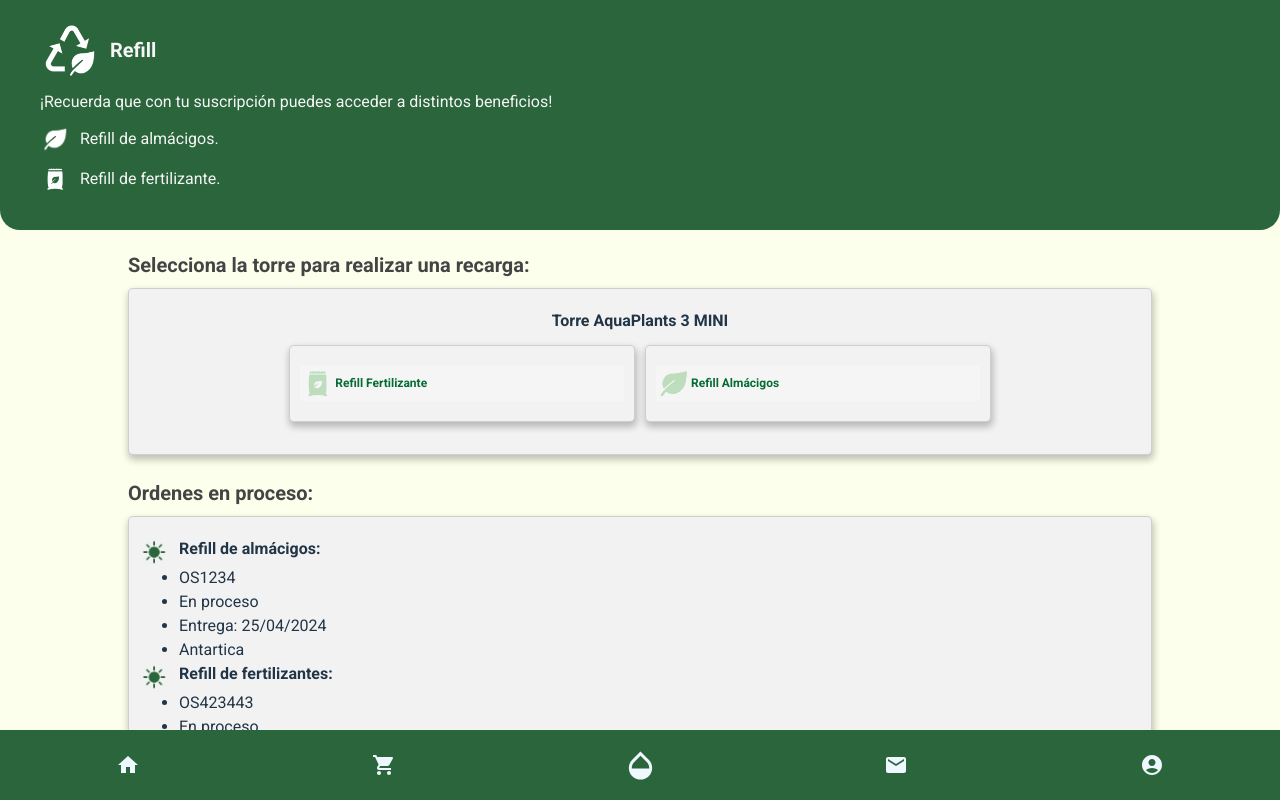
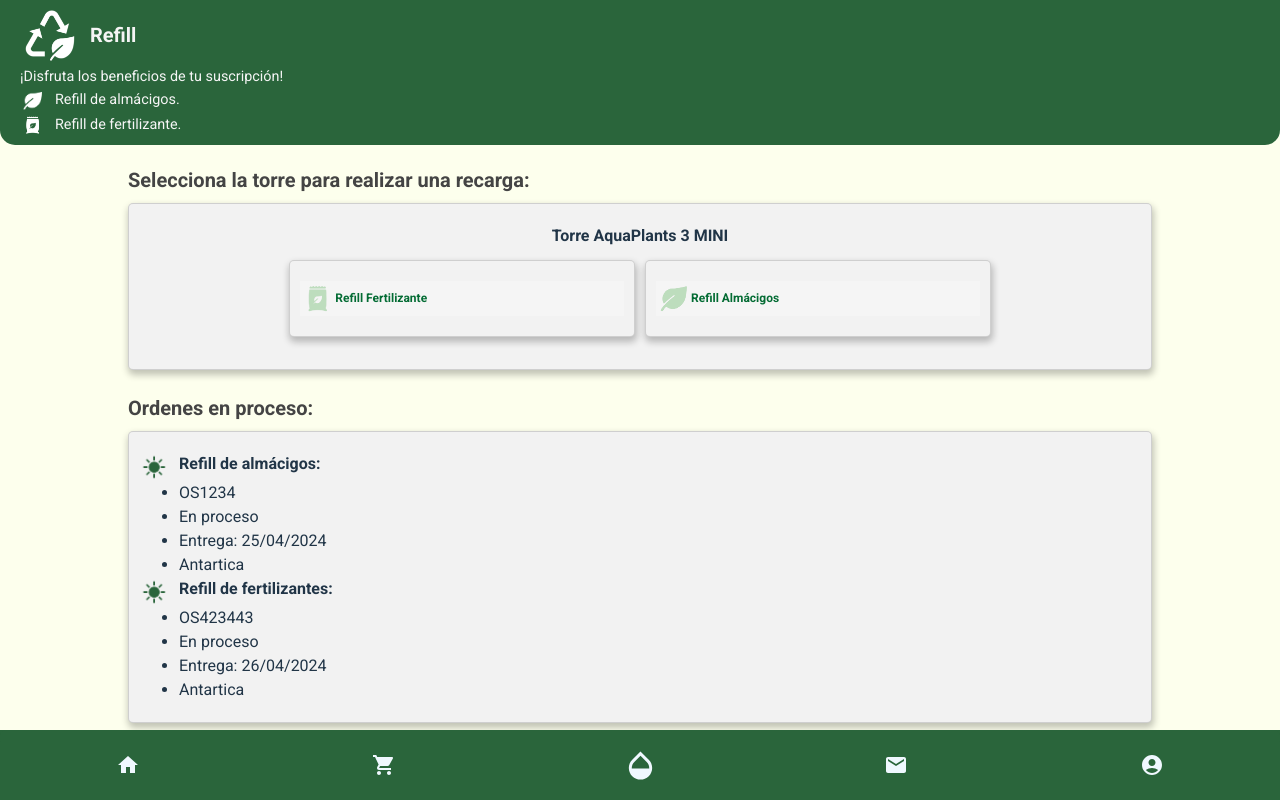
Before and after one commit to francho96/AquaplantsProject, a React (Vite) app: page /in in a window 1280 px wide. Both pictures are taken after a click on the link 640 px from the left and 768 px from the top of the page. Shown: the top 800 px of the page. Built offline with nearby package versions, Linux system fonts and the light colour scheme.

Commit message:
edicion header

```diff
--- a/src/routes/Refill/Refill-Almacigo.tsx
+++ b/src/routes/Refill/Refill-Almacigo.tsx
@@ -87,19 +87,21 @@ export default function App() {
             <Link to="/in/refill">
               <ArrowBack style={{ color: "white", width: "50px", position: "absolute", left: "0", top: "15" }} />
             </Link>
-            <img src={fertilizante} width="70px" />
+            <img src={fertilizante} width="60px" />
             <h2>Refill</h2>
           </div>
+          <div style={{ fontSize: "0.9em", lineHeight: "1.5em" }}>
             <div className="header-content">
-            <div> ¡Aquí puedes seleccionar los distintos almácigos que tenemos disponibles!</div>
+              <div> ¡Elige los almácigos disponibles aquí!</div>
             </div>
             <div className="header-content">
-            <img src={hoja} width="30px" />
+              <img src={hoja} width="20px" />
               <div>AquaPlants 3 MINI.</div>
             </div>
             <div className="header-content">
-            <img src={raiz} style={{ fontSize: '30px', color: '#ffffff', width: '30px' }} />
+              <img src={raiz} style={{ fontSize: '20px', color: '#ffffff', width: '20px' }} />
               <div>Limite de 12 almácigos.</div>
+            </div>
           </div>
         </div>
         <div className="wrapper">
@@ -135,7 +137,7 @@ export default function App() {
                     name="Lechuga Marina Verde"
                     initialQuantity={cartItems.find(item => item.name === 'Lechuga Marina Verde')?.quantity || 0}
                     onAdd={addToCart}
-                    onRemove={removeFromCart}/>
+                    onRemove={removeFromCart} />
                 </div>
               </div>
 
@@ -150,7 +152,7 @@ export default function App() {
                     name="Acelga"
                     initialQuantity={cartItems.find(item => item.name === 'Acelga')?.quantity || 0}
                     onAdd={addToCart}
-                    onRemove={removeFromCart}/>
+                    onRemove={removeFromCart} />
                 </div>
               </div>
 
@@ -165,7 +167,7 @@ export default function App() {
                     name="Lechuga Canasta"
                     initialQuantity={cartItems.find(item => item.name === 'Lechuga Canasta')?.quantity || 0}
                     onAdd={addToCart}
-                    onRemove={removeFromCart}/>
+                    onRemove={removeFromCart} />
                 </div>
               </div>
 
@@ -180,7 +182,7 @@ export default function App() {
                     name="Espinaca"
                     initialQuantity={cartItems.find(item => item.name === 'Espinaca')?.quantity || 0}
                     onAdd={addToCart}
-                    onRemove={removeFromCart}/>
+                    onRemove={removeFromCart} />
                 </div>
               </div>
 
@@ -195,7 +197,7 @@ export default function App() {
                     name="Lechuga Española"
                     initialQuantity={cartItems.find(item => item.name === 'Lechuga Española')?.quantity || 0}
                     onAdd={addToCart}
-                    onRemove={removeFromCart}/>
+                    onRemove={removeFromCart} />
                 </div>
               </div>
 
@@ -210,7 +212,7 @@ export default function App() {
                     name="Mizuna Verde"
                     initialQuantity={cartItems.find(item => item.name === 'Mizuna Verde')?.quantity || 0}
                     onAdd={addToCart}
-                    onRemove={removeFromCart}/>
+                    onRemove={removeFromCart} />
                 </div>
               </div>
 
--- a/src/routes/Refill/Refill-Fertilizante.tsx
+++ b/src/routes/Refill/Refill-Fertilizante.tsx
@@ -83,16 +83,18 @@ export default function App() {
             <img src={fertilizante} width="60px" />
             <h2>Refill</h2>
           </div>
+          <div style={{ fontSize: "0.9em", lineHeight: "1.5em" }}>
             <div className="header-content">
-            <div>¡Aquí puedes seleccionar los distintos fertilizantes que tienes disponibles!</div>
+              <div>¡Elige los fertilizantes disponibles aquí!</div>
             </div>
             <div className="header-content">
-            <img src={hoja} width="30px" />
+              <img src={hoja} width="20px" />
               <div>AquaPlants 3 MINI.</div>
             </div>
             <div className="header-content">
-            <StarsIcon style={{ fontSize: '30px', color: '#ffffff', width: '30px' }} />
+              <StarsIcon style={{ fontSize: '30px', color: '#ffffff', width: '20px' }} />
               <div>Plan de suscripción premium.</div>
+            </div>
           </div>
         </div>
         <div className="wrapper">
@@ -108,7 +110,7 @@ export default function App() {
                     name="Fertilizante AyB Vegetativo (250 ml)"
                     initialQuantity={cartItems.find(item => item.name === 'Fertilizante AyB Vegetativo (250 ml)')?.quantity || 0}
                     onAdd={addToCart}
-                    onRemove={removeFromCart}/>
+                    onRemove={removeFromCart} />
                 </div>
               </div>
               <div className="card" style={{ position: 'relative' }}>
@@ -120,7 +122,7 @@ export default function App() {
                     name="Fertilizante AyB Vegetativo (500 ml)"
                     initialQuantity={cartItems.find(item => item.name === 'Fertilizante AyB Vegetativo (500 ml)')?.quantity || 0}
                     onAdd={addToCart}
-                    onRemove={removeFromCart}/>
+                    onRemove={removeFromCart} />
                 </div>
                 <div style={{ fontSize: "95%" }} className="overlay">No disponible con tu suscripción.</div>
               </div>
--- a/src/routes/Refill/Refill.tsx
+++ b/src/routes/Refill/Refill.tsx
@@ -12,21 +12,23 @@ export default function App() {
   return (
     <div className="App">
       <div className="App">
-        <div className="headerBackground">
+        <div className="headerBackground" style={{}}>
           <div style={{ display: "flex", gap: "10px", alignItems: "center" }}>
             <img src={planta_nuevo} width="60px" style={{ fontSize: "60px", color: "#ffffff" }} />
             <h2 style={{ color: "#f5f5f5" }}>Refill</h2>
           </div>
+          <div style={{ fontSize: "0.9em", lineHeight: "1.5em" }}>
             <div style={{ display: "flex", gap: "10px", alignItems: "center" }}>
-            <div style={{ color: "#f5f5f5" }}>¡Recuerda que con tu suscripción puedes acceder a distintos beneficios!</div>
+              <div style={{ color: "#f5f5f5" }}>¡Disfruta los beneficios de tu suscripción!</div>
             </div>
-          <div style={{ display: "flex", gap: "10px", alignItems: "center" }}>
-            <img src={hoja} style={{ fontSize: "30px", color: "#ffffff", width: "30px" }} />
+            <div style={{ display: "flex", gap: "10px", alignItems: "center", paddingBottom: "0px" }}>
+              <img src={hoja} style={{ fontSize: "20px", color: "#ffffff", width: "25px" }} />
               <div style={{ color: "#f5f5f5" }}>Refill de almácigos.</div>
             </div>
             <div style={{ display: "flex", gap: "10px", alignItems: "center" }}>
-            <img src={fertilizante} style={{ fontSize: "30px", color: "#ffffff", width: "30px" }} />
+              <img src={fertilizante} style={{ fontSize: "20px", color: "#ffffff", width: "25px", paddingTop: "0px" }} />
               <div style={{ color: "#f5f5f5" }}>Refill de fertilizante.</div>
+            </div>
           </div>
         </div>
         <div className="wrapper">
--- a/src/routes/User/InfoSuscripcion.tsx
+++ b/src/routes/User/InfoSuscripcion.tsx
@@ -18,19 +18,21 @@ export default function App() {
           <Link to="/in/user">
             <ArrowBack style={{ color: "white", width: "50px", position: "absolute", left: "0", top: "15" }} />
           </Link>
-          <StarsIcon style={{ fontSize: "70px", width: "70px", color: "f5f5f5" }} />
+          <StarsIcon style={{ fontSize: "60px", width: "60px", color: "f5f5f5" }} />
           <h2>Suscripción</h2>
         </div>
+        <div style={{ fontSize: "0.9em", lineHeight: "1.5em" }}>
           <div style={{ display: "flex", gap: "10px", alignItems: "center" }}>
-          <div style={{ color: "#f5f5f5" }}></div>
+            <div style={{ color: "#2a653b" }}>-</div>
           </div>
           <div style={{ display: "flex", gap: "10px", alignItems: "center" }}>
-          <InfoIcon style={{ fontSize: "30px", color: "#ffffff", width: "30px" }} />
+            <InfoIcon style={{ fontSize: "20px", color: "#ffffff", width: "30px" }} />
             <div style={{ color: "#f5f5f5" }}>Información de tu suscripción.</div>
           </div>
           <div style={{ display: "flex", gap: "10px", alignItems: "center" }}>
-          <EditOffIcon style={{ fontSize: "30px", color: "#ffffff", width: "30px" }} />
+            <EditOffIcon style={{ fontSize: "20px", color: "#ffffff", width: "30px" }} />
             <div style={{ color: "#f5f5f5" }}>No puedes realizar ediciones.</div>
+          </div>
         </div>
       </div>
       <div className="wrapper">
--- a/src/routes/User/InfoUser.tsx
+++ b/src/routes/User/InfoUser.tsx
@@ -53,16 +53,18 @@ export default function App() {
                               <AccountCircleIcon style={{ fontSize: "60px", color: "#ffffff" }} />
                               <h2 style={{ color: "#f5f5f5" }}>Tu Información</h2>
                         </div>
+                        <div style={{ fontSize: "0.9em", lineHeight: "1.5em" }}>
                               <div style={{ display: "flex", gap: "10px", alignItems: "center" }}>
-                              <div style={{ color: "#f5f5f5" }}></div>
+                                    <div style={{ color: "#2a653b" }}>-</div>
                               </div>
                               <div style={{ display: "flex", gap: "10px", alignItems: "center" }}>
-                              <InfoIcon style={{ fontSize: "30px", color: "#ffffff", width: "30px" }} />
+                                    <InfoIcon style={{ fontSize: "20px", color: "#ffffff", width: "30px" }} />
                                     <div style={{ color: "#f5f5f5" }}>Información personal.</div>
                               </div>
                               <div style={{ display: "flex", gap: "10px", alignItems: "center" }}>
-                              <EditIcon style={{ fontSize: "30px", color: "#ffffff", width: "30px" }} />
+                                    <EditIcon style={{ fontSize: "20px", color: "#ffffff", width: "30px" }} />
                                     <div style={{ color: "#f5f5f5" }}>Puedes editar tus datos.</div>
+                              </div>
                         </div>
                   </div>
                   <div className="wrapper">
--- a/src/routes/User/Producto.tsx
+++ b/src/routes/User/Producto.tsx
@@ -19,19 +19,21 @@ export default function App() {
                               <Link to="/in/user">
                                     <ArrowBack style={{ color: "white", width: "50px", position: "absolute", left: "0", top: "15" }} />
                               </Link>
-                              <img src={planta} style={{ fontSize: "70px", width: "70px", color: "f5f5f5" }} />
+                              <img src={planta} style={{ fontSize: "60px", width: "60px", color: "f5f5f5" }} />
                               <h2>Tu Producto</h2>
                         </div>
+                        <div style={{ fontSize: "0.9em", lineHeight: "1.5em" }}>
                               <div style={{ display: "flex", gap: "10px", alignItems: "center" }}>
-                              <div style={{ color: "#f5f5f5" }}></div>
+                                    <div style={{ color: "#f5f5f5" }}>¡Cuéntanos sobre tu cultivo!</div>
                               </div>
                               <div style={{ display: "flex", gap: "10px", alignItems: "center" }}>
-                              <InfoIcon style={{ fontSize: "30px", color: "#ffffff", width: "30px" }} />
+                                    <InfoIcon style={{ fontSize: "20px", color: "#ffffff", width: "30px" }} />
                                     <div style={{ color: "#f5f5f5" }}>Información del estado de tus almácigos.</div>
                               </div>
                               <div style={{ display: "flex", gap: "10px", alignItems: "center" }}>
-                              <EditIcon style={{ fontSize: "30px", color: "#ffffff", width: "30px" }} />
+                                    <EditIcon style={{ fontSize: "20px", color: "#ffffff", width: "30px" }} />
                                     <div style={{ color: "#f5f5f5" }}>Actualiza la información.</div>
+                              </div>
                         </div>
                   </div>
                   <div className="wrapper">
@@ -57,10 +59,10 @@ export default function App() {
                                     </div>
                               </div>
                         </Card>
-                        <h2 style={{ color: "#444444", alignSelf: "flex-start", marginTop:"10px" }}>Cultivo actual</h2>
+                        <h2 style={{ color: "#444444", alignSelf: "flex-start", marginTop: "10px" }}>Cultivo actual</h2>
                         <Card>
                               <div>
-                                    <p style={{ fontWeight: "bold", fontSize: "large",marginTop:"0px" }}>Piso 1: </p>
+                                    <p style={{ fontWeight: "bold", fontSize: "large", marginTop: "0px" }}>Piso 1: </p>
                                     <div className="almacigos">
                                           <p style={{ fontWeight: "450" }}>Almácigo 1.1</p>
                                           <select className="selector" name="opciones" defaultValue="">
--- a/src/routes/User/User.tsx
+++ b/src/routes/User/User.tsx
@@ -27,21 +27,22 @@ export default function App() {
   return (
     <div className="App">
       <div className="headerBackground">
-
         <div style={{ display: "flex", gap: "10px", alignItems: "center" }}>
           <AccountCircleIcon style={{ fontSize: "60px", color: "#ffffff" }} />
           <h2 style={{ color: "#f5f5f5" }}>Configuración<br />Franco Barría</h2>
         </div>
+        <div style={{ fontSize: "0.9em", lineHeight: "1.5em" }}>
           <div style={{ display: "flex", gap: "10px", alignItems: "center" }}>
-          <div style={{ color: "#f5f5f5" }}>En esta seccion puedes ver todos los datos asociados a tu cuenta.</div>
+            <div style={{ color: "#f5f5f5" }}>Revisa los detalles de tu cuenta aquí.</div>
           </div>
           <div style={{ display: "flex", gap: "10px", alignItems: "center" }}>
-          <InfoIcon style={{ fontSize: "30px", color: "#ffffff", width: "30px" }} />
+            <InfoIcon style={{ fontSize: "20px", color: "#ffffff", width: "30px" }} />
             <div style={{ color: "#f5f5f5" }}>Tus torres, suscripción y más.</div>
           </div>
           <div style={{ display: "flex", gap: "10px", alignItems: "center" }}>
-          <EditIcon style={{ fontSize: "30px", color: "#ffffff", width: "30px" }} />
+            <EditIcon style={{ fontSize: "20px", color: "#ffffff", width: "30px" }} />
             <div style={{ color: "#f5f5f5" }}>Puedes editar tus datos personales.</div>
+          </div>
         </div>
       </div>
       <div className="wrapper">
--- a/src/routes/home/Home.tsx
+++ b/src/routes/home/Home.tsx
@@ -19,19 +19,21 @@ export default function App() {
       <div className="headerBackground">
         <div style={{ display: "flex", gap: "10px", alignItems: "center" }}>
           <AccountCircleIcon style={{ fontSize: "60px", color: "#ffffff" }} />
-          <h2 style={{ color: "#f5f5f5" }}>Bienvenido<br />Franco Barría</h2>
+          <h2 style={{ color: "#f5f5f5" }}>Bienvenido Franco Barría</h2>
         </div>
+        <div style={{ fontSize: "0.9em", lineHeight: "1.5em" }}>
           <div style={{ display: "flex", gap: "10px", alignItems: "center" }}>
-          <img src={raiz} width="30px" style={{ margin: "0 15px 0 15px" }} />
+            <img src={raiz} style={{ fontSize: "20px", color: "#ffffff", width: "25px" }} />
             <div style={{ color: "#f5f5f5" }}>Torre de 3 pisos</div>
           </div>
           <div style={{ display: "flex", gap: "10px", alignItems: "center" }}>
-          <LocationOnIcon style={{ fontSize: "30px", color: "#ffffff", width: "60px" }} />
+            <LocationOnIcon style={{ fontSize: "20px", color: "#ffffff", width: "30px" }} />
             <div style={{ color: "#f5f5f5" }}>Despacho a Antártica Chilena</div>
           </div>
           <div style={{ display: "flex", gap: "10px", alignItems: "center" }}>
-          <StarsIcon style={{ fontSize: "30px", color: "#ffffff", width: "60px" }} />
+            <StarsIcon style={{ fontSize: "20px", color: "#ffffff", width: "30px" }} />
             <div style={{ color: "#f5f5f5" }}>Plan de suscripción premium</div>
+          </div>
         </div>
       </div>
       <div className="wrapper">
@@ -121,7 +123,7 @@ export default function App() {
         </Card>
         <Card>
           <Link to="/in/mail">
-            <div style={{ width: "100%", display: "flex", justifyContent: "space-around",  border: "2px solid #CEEAD6", borderRadius: "10px", alignSelf: "center" }}>
+            <div style={{ width: "100%", display: "flex", justifyContent: "space-around", border: "2px solid #CEEAD6", borderRadius: "10px", alignSelf: "center" }}>
 
               <div style={{ display: "flex", alignItems: "center" }}>
                 <p style={{ fontWeight: "bold" }}>¿Necesitas ayuda?</p>
--- a/src/routes/home/styles.css
+++ b/src/routes/home/styles.css
@@ -1,14 +1,14 @@
 .headerBackground {
-  height: 250px;
+  height: 160px;
   background-color: #2a653b;
-  width: 100vw;
+  width: 100%;
   display: flex;
-  padding: 40px;
+  padding: 20px;
   flex-direction: column;
-  gap: 10px;
+  gap: 1px;
   box-sizing: border-box;
-  margin-top: -20px;
-  border-radius: 20px;
+  margin-top: -15px;
+  border-radius: 15px;
 }
 
 .green-screen {
@@ -24,8 +24,13 @@
 }
 
 @keyframes slide-up {
-  0% { transform: translateY(0); }
-  100% { transform: translateY(-100%); }
+  0% {
+    transform: translateY(0);
+  }
+
+  100% {
+    transform: translateY(-100%);
+  }
 }
 
 .wrapper {
@@ -59,7 +64,7 @@
   padding: 10px;
   border-radius: 5px;
   width: 100%;
-  background-color:  #2a653b;
+  background-color: #2a653b;
   color: aliceblue;
 }
 
--- a/src/routes/mail/Mail.tsx
+++ b/src/routes/mail/Mail.tsx
@@ -30,37 +30,41 @@ export default function App() {
 
           {!chatOpened ? (
             <>
+
               <div style={{ display: "flex", gap: "10px", alignItems: "center" }}>
                 <HelpOutlineIcon style={{ fontSize: "60px", color: "#ffffff" }} />
                 <h2 style={{ color: "#f5f5f5" }}>Centro de Ayuda</h2>
               </div>
+              <div style={{ fontSize: "0.9em", lineHeight: "1.5em" }}>
                 <div style={{ display: "flex", gap: "10px", alignItems: "center" }}>
-                <div style={{ color: "#f5f5f5" }}>¡Puedes comunicarte con Aquaplants por cualquier duda que tengas!</div>
+                  <div style={{ color: "#f5f5f5" }}>¡Contacta a Aquaplants para resolver tus dudas!</div>
                 </div>
                 <div style={{ display: "flex", gap: "10px", alignItems: "center" }}>
-                <ChatIcon style={{ fontSize: "30px", color: "#ffffff", width: "30px" }} />
+                  <ChatIcon style={{ fontSize: "20px", color: "#ffffff", width: "30px" }} />
                   <div style={{ color: "#f5f5f5" }}>Envía nuevos mensajes.</div>
                 </div>
                 <div style={{ display: "flex", gap: "10px", alignItems: "center" }}>
-                <HistoryIcon style={{ fontSize: "30px", color: "#ffffff", width: "30px" }} />
+                  <HistoryIcon style={{ fontSize: "20px", color: "#ffffff", width: "30px" }} />
                   <div style={{ color: "#f5f5f5" }}>Revisa tus consultas anteriores.</div>
                 </div>
+              </div>
+
             </>
           ) : (
-          <div><ArrowBack style={{ color: "white", fontSize: "30px"}} onClick={() => setChatOpened(false)}/></div>
+            <div><ArrowBack style={{ color: "white", fontSize: "30px" }} onClick={() => setChatOpened(false)} /></div>
           )}
         </div>
 
         {chatOpened ? (
-          <div style={{ display: "flex", flexDirection: "column", justifyContent: "space-between", height: "calc(100vh - 320px)", padding: "10px", boxSizing: "border-box"}}>
-            <div style={{ display: "flex", height: "100%", overflowY: "auto", flexDirection: "column"}} ref={messagesEndRef}>
+          <div style={{ display: "flex", flexDirection: "column", justifyContent: "space-between", height: "calc(100vh - 320px)", padding: "10px", boxSizing: "border-box" }}>
+            <div style={{ display: "flex", height: "100%", overflowY: "auto", flexDirection: "column" }} ref={messagesEndRef}>
               {messages.map((msg) => (
                 <TextField
                   id="outlined-multiline-flexible"
                   label="Franco Barría"
                   value={msg}
                   multiline
-                  style={{marginTop: "10px"}}
+                  style={{ marginTop: "10px" }}
                   inputProps={{ readOnly: true, style: { color: 'black' } }}
                   sx={{
                     "& .MuiInputBase-input.Mui-disabled": {
```
Lines whose indentation alone changed are shown as unchanged.
